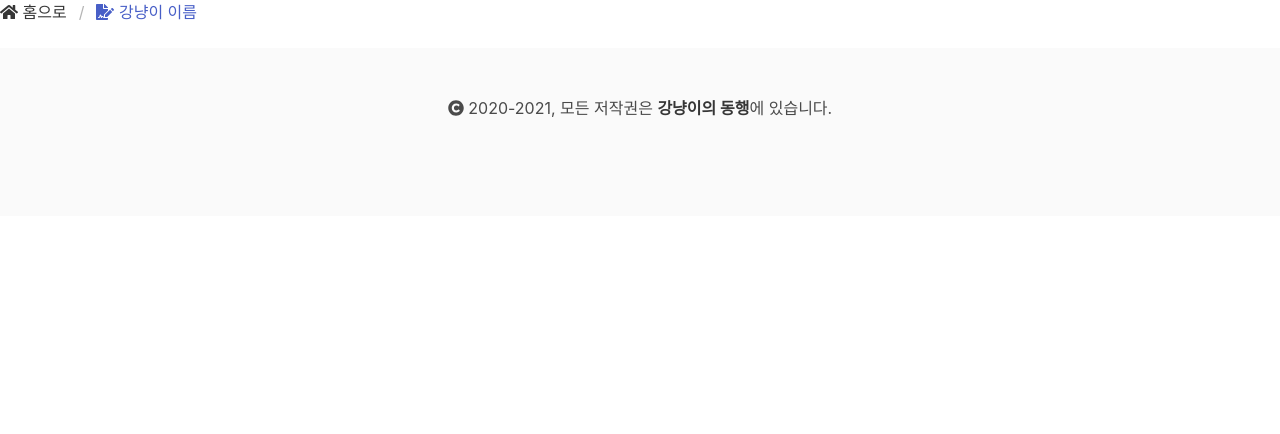
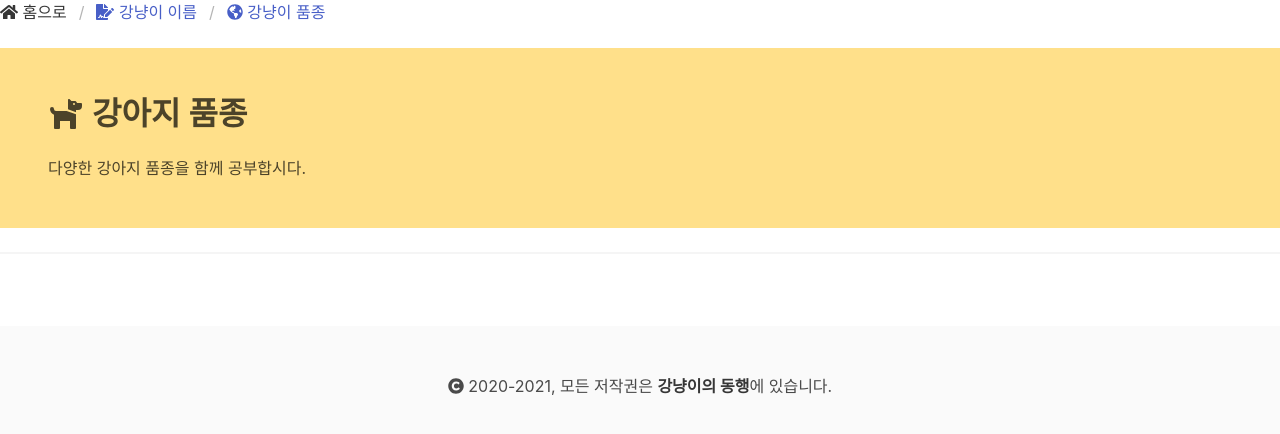
Before and after one commit to yongheuicho/doglove_2021, a Nuxt app: page /dogBreeds in a window 1280 px wide. Shown: the top 434 px of the page. Built offline with nearby package versions, Linux system fonts and the light colour scheme.

Commit message:
add dogBreeds page

```diff
--- a/layouts/default.vue
+++ b/layouts/default.vue
@@ -8,6 +8,11 @@
 				<li>
 					<nuxt-link to="/dogCatNames"
 						><i class="fas fa-file-signature"></i>&nbsp;강냥이 이름</nuxt-link
+					>
+				</li>
+				<li>
+					<nuxt-link to="/dogBreeds"
+						><i class="fas fa-globe-americas"></i>&nbsp;강냥이 품종</nuxt-link
 					>
 				</li>
 			</ul>
--- /dev/null
+++ b/pages/dogBreeds.vue
@@ -0,0 +1,16 @@
+<template>
+	<div>
+		<section class="hero is-warning">
+			<div class="hero-body">
+				<p class="title"><i class="fas fa-dog"></i> 강아지 품종</p>
+				<p class="subtile">
+					다양한 강아지 품종을 함께 공부합시다.
+				</p>
+			</div>
+		</section>
+		<hr />
+		<section class="columns"></section>
+		<div class="column"></div>
+		<div class="column"></div>
+	</div>
+</template>
```
Also changed, not shown: 1 other file (tests, documents, lock files or other folders).
